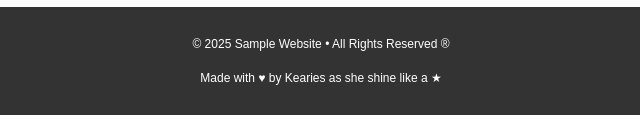
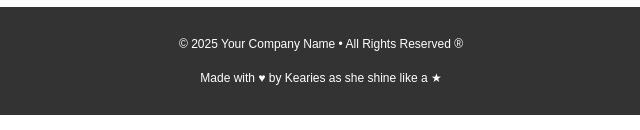
Before and after one commit to senesha16/kea1, a plain HTML site: page semanticsflexbox.html in a window 1280 px wide. Shown: the part 667-797 px from the top of the page, 319-959 px from the left. Drawn offline with Linux system fonts and the light colour scheme.

Commit message:
assignment T__T

```diff
--- a/semanticsflexbox.html
+++ b/semanticsflexbox.html
@@ -3,7 +3,7 @@
 <head>
     <meta charset="UTF-8">
     <meta name="viewport" content="width=device-width, initial-scale=1.0">
-    <title>Semantics</title>
+    <title>Flexbox</title>
     <link rel="stylesheet" href="bagongstyle.css">
 </head>
 <body>
@@ -63,7 +63,7 @@
     </section>
 
     <footer>
-        <p>&copy; 2025 Sample Website &bull; All Rights Reserved &reg;</p>
+        <p>&copy; 2025 Your Company Name &bull; All Rights Reserved &reg;</p>
         <p>Made with &hearts; by Kearies as she shine like a &starf; </p>
     </footer>
 
```
